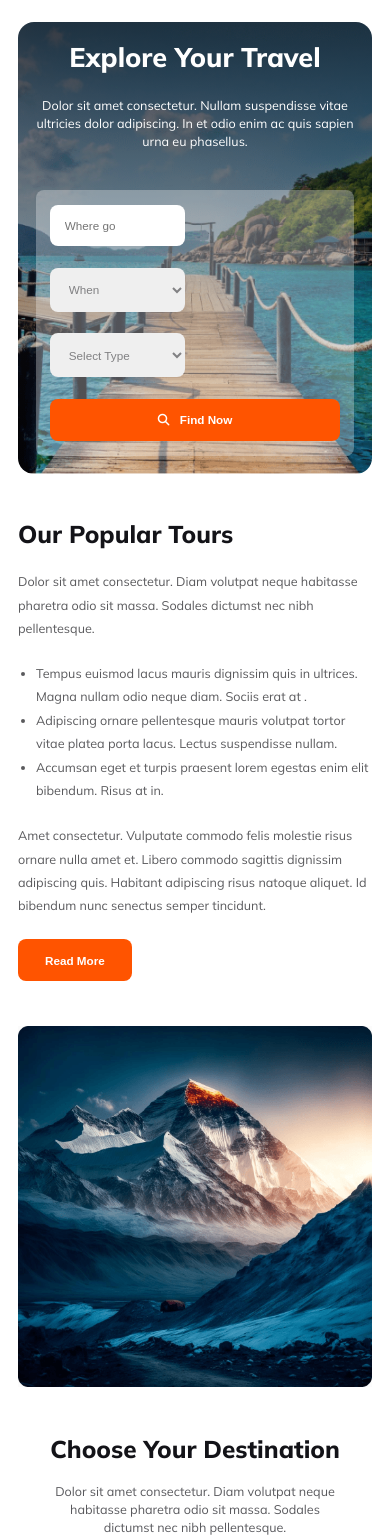
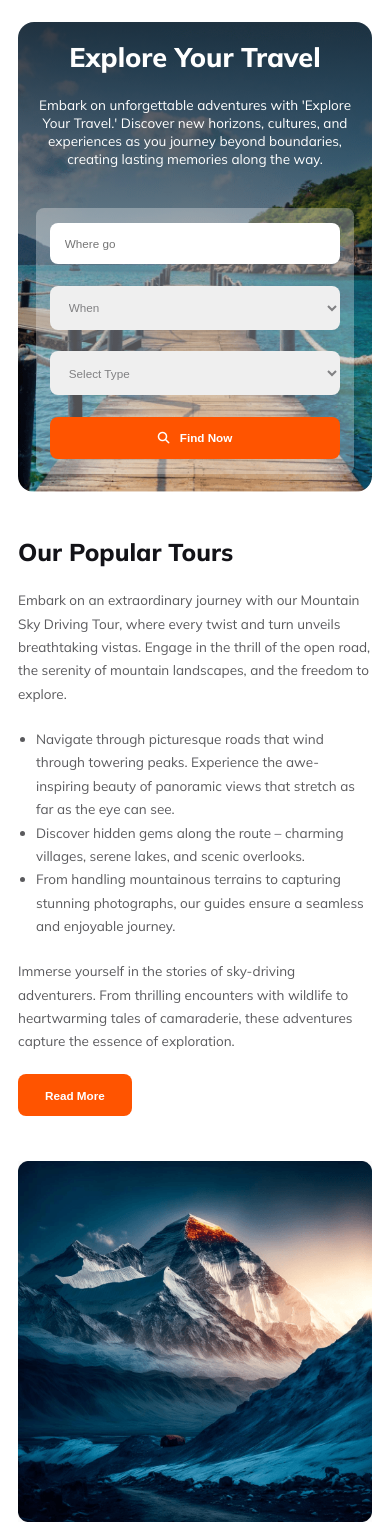
Before and after one commit to al-amin90/globe-quest, a plain HTML site: page index.html in a window 390 px wide. Shown: the part 77-1614 px from the top of the page. Drawn offline with Linux system fonts and the light colour scheme.

Commit message:
all lorem text removed

```diff
--- a/index.html
+++ b/index.html
@@ -56,9 +56,10 @@
               <div class="banner-info">
                 <h1>Explore Your Travel</h1>
                 <p class="common-description">
-                  Dolor sit amet consectetur. Nullam suspendisse vitae ultricies
-                  dolor adipiscing. In et odio enim ac quis sapien urna eu
-                  phasellus.
+                  Embark on unforgettable adventures with 'Explore Your Travel.'
+                  Discover new horizons, cultures, and experiences as you
+                  journey beyond boundaries, creating lasting memories along the
+                  way.
                 </p>
               </div>
               <div class="banner-info-filed">
@@ -87,28 +88,32 @@
                 Our Popular Tours
               </h2>
               <p class="common-description">
-                Dolor sit amet consectetur. Diam volutpat neque habitasse
-                pharetra odio sit massa. Sodales dictumst nec nibh pellentesque.
+                Embark on an extraordinary journey with our Mountain Sky Driving
+                Tour, where every twist and turn unveils breathtaking vistas.
+                Engage in the thrill of the open road, the serenity of mountain
+                landscapes, and the freedom to explore.
               </p>
               <ul class="common-description">
                 <li>
-                  Tempus euismod lacus mauris dignissim quis in ultrices. Magna
-                  nullam odio neque diam. Sociis erat at .
+                  Navigate through picturesque roads that wind through towering
+                  peaks. Experience the awe-inspiring beauty of panoramic views
+                  that stretch as far as the eye can see.
                 </li>
                 <li>
-                  Adipiscing ornare pellentesque mauris volutpat tortor vitae
-                  platea porta lacus. Lectus suspendisse nullam.
+                  Discover hidden gems along the route – charming villages,
+                  serene lakes, and scenic overlooks.
                 </li>
                 <li>
-                  Accumsan eget et turpis praesent lorem egestas enim elit
-                  bibendum. Risus at in.
+                  From handling mountainous terrains to capturing stunning
+                  photographs, our guides ensure a seamless and enjoyable
+                  journey.
                 </li>
               </ul>
               <p class="common-description">
-                Amet consectetur. Vulputate commodo felis molestie risus ornare
-                nulla amet et. Libero commodo sagittis dignissim adipiscing
-                quis. Habitant adipiscing risus natoque aliquet. Id bibendum
-                nunc senectus semper tincidunt.
+                Immerse yourself in the stories of sky-driving adventurers. From
+                thrilling encounters with wildlife to heartwarming tales of
+                camaraderie, these adventures capture the essence of
+                exploration.
               </p>
               <button class="primary-btn">Read More</button>
             </div>
@@ -125,8 +130,9 @@
           <div class="destination-info">
             <h2 class="common-heading">Choose Your Destination</h2>
             <p class="common-description">
-              Dolor sit amet consectetur. Diam volutpat neque habitasse pharetra
-              odio sit massa. Sodales dictumst nec nibh pellentesque.
+              Choose Your Destination: Where Your Journey Begins, Your
+              Adventures Unfold, and Memories Are Crafted. The World Awaits, and
+              the Choice is Yours.
             </p>
           </div>
           <div class="destination-img">
@@ -161,8 +167,8 @@
           <div class="why-choose-us">
             <h2 class="common-heading">Why Choose Us</h2>
             <p class="common-description">
-              Dolor sit amet consectetur. Diam volutpat neque habitasse pharetra
-              odio sit massa. Sodales dictumst nec nibh pellentesque.
+              Tailored Experiences, and a Commitment to Your Safety and
+              Satisfaction. Your Adventure Begins with Us.
             </p>
           </div>
           <div class="cards">
@@ -173,9 +179,9 @@
                 </div>
                 <h4 class="common-heading-second">Handpicked Hotels</h4>
                 <p class="common-description">
-                  Amet consectetur. Vulputate commodo felis molestie risus
-                  ornare nulla amet et. Libero commodo sagittis dignissim
-                  adipiscing quis. Habitant adipiscing risus natoque aliquet.
+                  Experience unparalleled comfort with our handpicked selection
+                  of hotels. We prioritize quality and uniqueness, ensuring each
+                  stay complements your travel experience.
                 </p>
               </div>
               <div class="card card-2">
@@ -184,9 +190,10 @@
                 </div>
                 <h4 class="common-heading-second">World Class Service</h4>
                 <p class="common-description">
-                  Amet consectetur. Vulputate commodo felis molestie risus
-                  ornare nulla amet et. Libero commodo sagittis dignissim
-                  adipiscing quis. Habitant adipiscing risus natoque aliquet.
+                  Enjoy a seamless journey with our dedicated team providing
+                  world-class service. From personalized assistance to
+                  anticipating your needs, our commitment is to make your
+                  adventure exceptional.
                 </p>
               </div>
             </div>
@@ -196,9 +203,9 @@
               </div>
               <h4 class="common-heading-second">Best Price Guarantee</h4>
               <p class="common-description">
-                Amet consectetur. Vulputate commodo felis molestie risus ornare
-                nulla amet et. Libero commodo sagittis dignissim adipiscing
-                quis. Habitant adipiscing risus natoque aliquet.
+                Travel confidently with our Best Price Guarantee. We offer
+                competitive rates without compromising on quality, ensuring you
+                receive the best value for your travel investment.
               </p>
             </div>
           </div>
@@ -221,9 +228,9 @@
                   <h3>Cox's Bazar Sea Beach</h3>
                   <h5>chitagong, bangladesh</h5>
                   <p class="common-description">
-                    Lorem ipsum dolor sit amet consectetur adipisicing elit.
-                    Velit natus modi ad rerum dignissimos vitae necessitatibus
-                    veniam architecto tempore! Voluptatem.
+                    Welcome to the enchanting coastal haven of Cox's Bazar and
+                    the bustling city of Chittagong, where the beauty of the Bay
+                    of Bengal meets the rich cultural tapestry of Bangladesh...
                   </p>
                   <button class="primary-btn">Read More</button>
                 </div>
@@ -234,9 +241,9 @@
                   <h3>Norjahan Hall</h3>
                   <h5>kashmir,india</h5>
                   <p class="common-description">
-                    Lorem ipsum dolor sit amet consectetur adipisicing elit.
-                    Velit natus modi ad rerum dignissimos vitae necessitatibus
-                    veniam architecto tempore! Voluptatem.
+                    Welcome to the picturesque landscapes of Kashmir, where the
+                    regal Nur Jahan Hall stands as a testament to the region's
+                    rich history and architectural beauty.Nur Jahan Hall...
                   </p>
                   <button class="primary-btn">Read More</button>
                 </div>
@@ -247,9 +254,9 @@
                   <h3>Sundorban Bromon</h3>
                   <h5>australia</h5>
                   <p class="common-description">
-                    Lorem ipsum dolor sit amet consectetur adipisicing elit.
-                    Velit natus modi ad rerum dignissimos vitae necessitatibus
-                    veniam architecto tempore! Voluptatem.
+                    Welcome to a journey that spans the mangrove wonders of the
+                    Sundarbans to the rugged beauty of Broome in Australia.
+                    Experience the diverse landscapes, unique wildlife,...
                   </p>
                   <button class="primary-btn">Read More</button>
                 </div>
@@ -267,7 +274,8 @@
               <div>
                 <h4 class="common-heading-second">Newsletter</h4>
                 <p class="common-description">
-                  Get your daily dose of travel news & tips. Sign up today!
+                  Subscribe to Our Newsletter for Exclusive Updates and Travel
+                  Insights!
                 </p>
               </div>
               <hr />
@@ -311,9 +319,8 @@
               <h2>Global <span class="primary-color">Quest</span></h2>
             </div>
             <p style="color: #5a5a5d" class="common-description">
-              Lorem ipsum dolor sit amet consectetur. Nulla sit viverra morbi
-              vitae blandit orci potenti vulputate. Leo erat maecenas vitae
-              elementum ultricies nullam.
+              Discover Beyond Boundaries: Your Journey, Our Expertise. Unleash
+              the Wonders of Travel with Global Quest.
             </p>
             <div class="icons">
               <i class="fa-brands fa-twitter"></i>
--- a/styles/style.css
+++ b/styles/style.css
@@ -61,7 +61,7 @@ main section {
 
 .common-description {
   color: rgba(19, 19, 24, 0.7);
-  font-size: 1.4rem;
+  font-size: 1.5rem;
   font-weight: 400;
   line-height: 2rem;
 }
@@ -379,6 +379,16 @@ select {
   color: white;
 }
 
+.place-card {
+  padding: 2rem;
+  border-radius: 10px;
+  transition: all 0.3s linear;
+}
+
+.place-card:hover {
+  scale: 1.1;
+}
+
 .place-card img {
   width: 100%;
   border-radius: 10px;
@@ -393,9 +403,10 @@ select {
   font-weight: 800;
 }
 .place-card-info h5 {
-  font-size: 1.6rem;
-  font-weight: 400;
-  margin: 1.5rem 0 2rem;
+  text-transform: capitalize;
+  font-size: 1.7rem;
+  font-weight: 600;
+  margin: 1rem 0 2rem;
   color: var(--content-color);
 }
 .place-card-info button {
@@ -619,8 +630,8 @@ footer {
     padding: 2rem;
   }
 
-  input,
-  select {
+  .banner-info-filed input,
+  .banner-info-filed select {
     width: 100%;
   }
 
@@ -642,9 +653,13 @@ footer {
     width: 15%;
   }
 
+  .place-card:hover {
+    scale: 1.1;
+    box-shadow: none;
+  }
+
   .places-cards {
     grid-template-columns: repeat(1, 1fr);
-    /* margin-top: 2.5rem; */
   }
 
   .newsletter-sale h2 {
```
